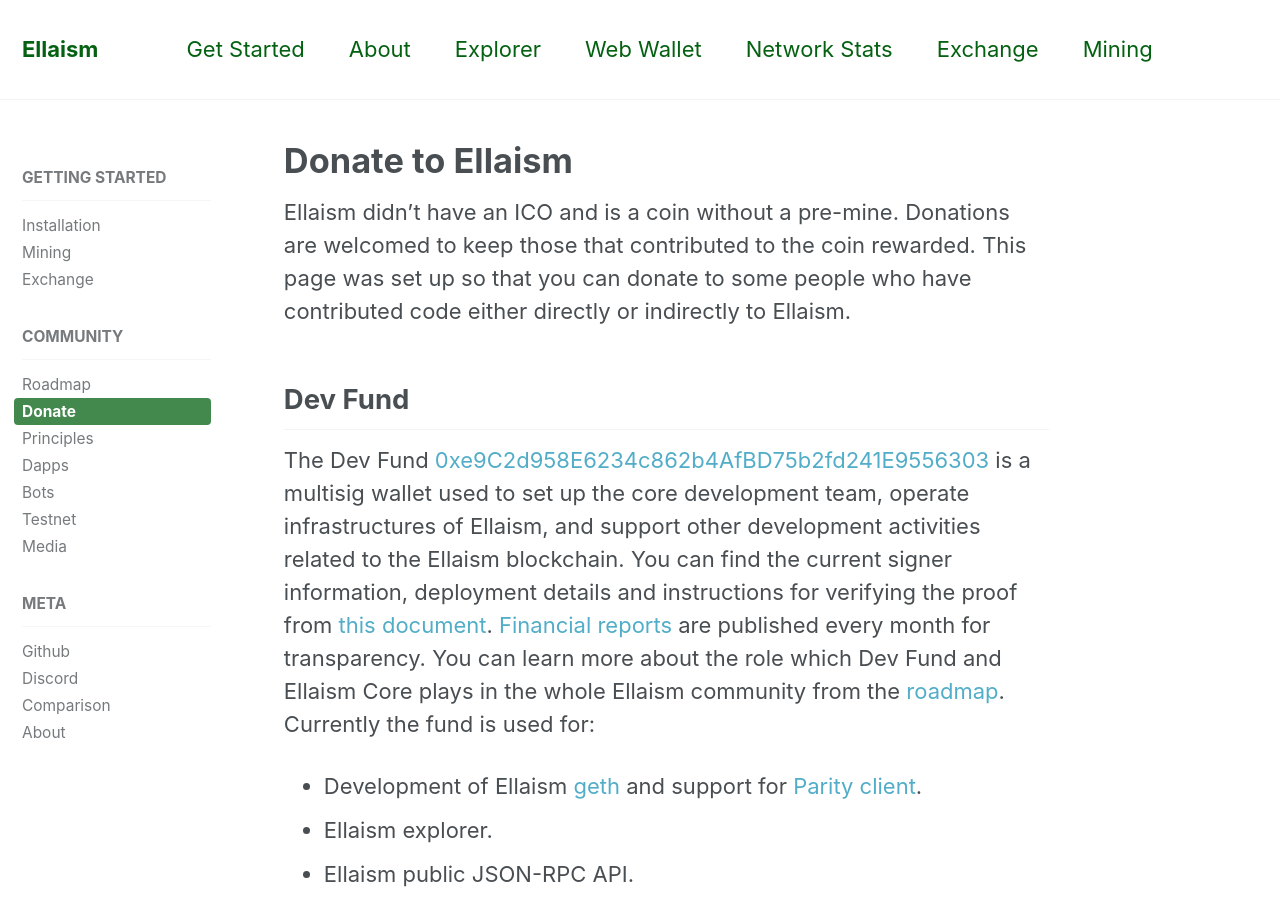
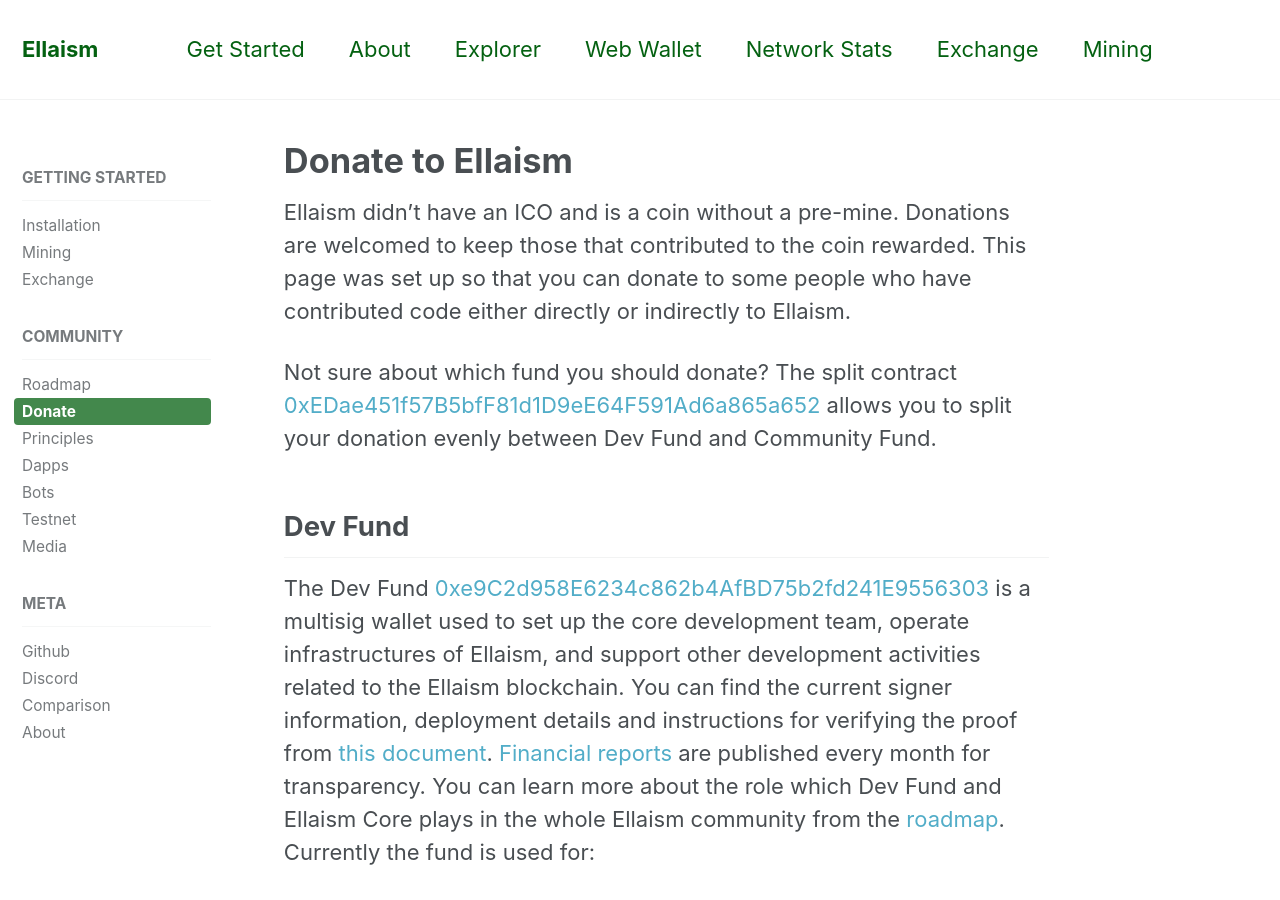
Before and after one commit to ellaism/ellaism.org, a Jekyll site: the page built from _docs/donate.md, in a window 1280 px wide and 900 px high. Built offline with Jekyll 4.4.1, drawn with Linux system fonts in a browser that asks for light colours.

Commit message:
Add new split contract address in donate page

```diff
--- a/_docs/donate.md
+++ b/_docs/donate.md
@@ -8,6 +8,8 @@
 {% include base_path %}
 
 Ellaism didn't have an ICO and is a coin without a pre-mine. Donations are welcomed to keep those that contributed to the coin rewarded. This page was set up so that you can donate to some people who have contributed code either directly or indirectly to Ellaism.
+
+Not sure about which fund you should donate? The split contract [0xEDae451f57B5bfF81d1D9eE64F591Ad6a865a652](https://explorer.ellaism.org/account/0xedae451f57b5bff81d1d9ee64f591ad6a865a652) allows you to split your donation evenly between Dev Fund and Community Fund.
 
 ## Dev Fund
 
```
